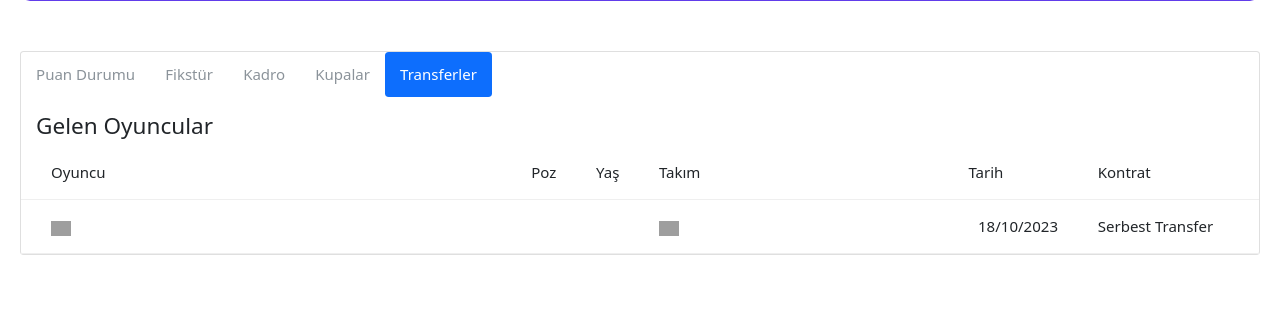
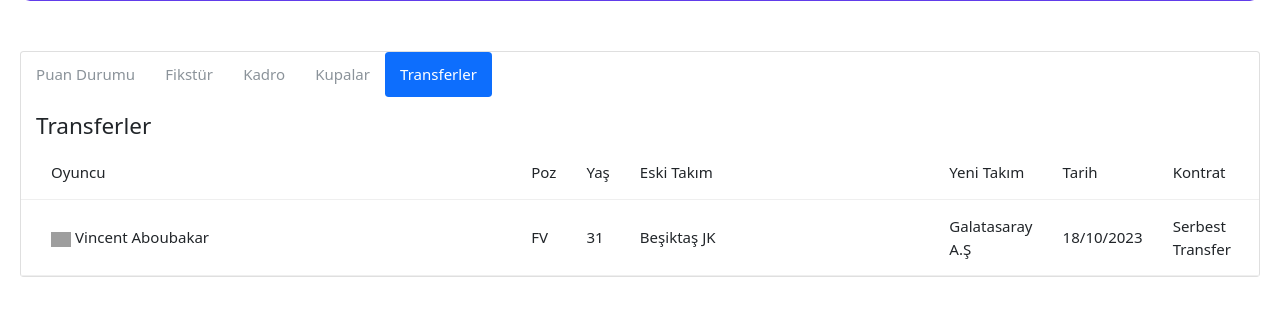
Before and after one commit to iibrahimkahramann/mackolikDjango, a Django app: a page that uses templates/pages/club_details.html in a window 1280 px wide, after a click on "Transferler". Shown: the part 289-605 px from the top of the page. Run offline with Django 4.2, Linux system fonts and the light colour scheme; data comes from the database, SQL or seed files in the repository; some web fonts are replaced; grey boxes are pictures that could not be loaded.

Commit message:
transferler düzenlendi

```diff
--- a/templates/pages/club_details.html
+++ b/templates/pages/club_details.html
@@ -283,7 +283,7 @@
                     <div class="card__body matches-fikstur matches__data">
                         <table>
                             <thead>
-                            <h4>Gelen Oyuncular</h2>
+                            <h4>Transferler</h2>
                                 <tr>
                                     <th>
                                        Oyuncu
@@ -295,8 +295,12 @@
                                         Yaş
                                     </th>
                                     <th>
-                                        Takım
+                                        Eski Takım
                                     </th>
+                                    <th>
+                                        Yeni Takım
+                                    </th>
+
                                     <th>
                                         Tarih
                                     </th>
@@ -310,17 +314,19 @@
                                 <tr>
                                     <td>
                                         <img src="../assets/img/indir.png" width="20px" alt="">
-                                    <span>{{ transfer.player.all|join:', ' }}</span>
+                                    <span>{{ transfer.player.name}}</span>
                                     </td>
                                     <td>
-                                        {{ transfer.player.first.pozition }}
+                                        {{ transfer.player.pozition }}
                                     </td>
                                     <td>
-                                        {{ transfer.player.first.age }}
+                                        {{ transfer.player.age }}
                                     </td>
                                     <td>
-                                        <img src="../assets/img/indir.png" width="20px" alt="">
-                                        <span>{{ transfer.ok.first.name }}</span>
+                                        <span>{{ transfer.ok.name }}</span>
+                                    </td>
+                                    <td>
+                                        <span>{{ transfer.tok.name }}</span>
                                     </td>
                                     <td>
                                         {{ transfer.time|date:"d/m/Y" }}
```
